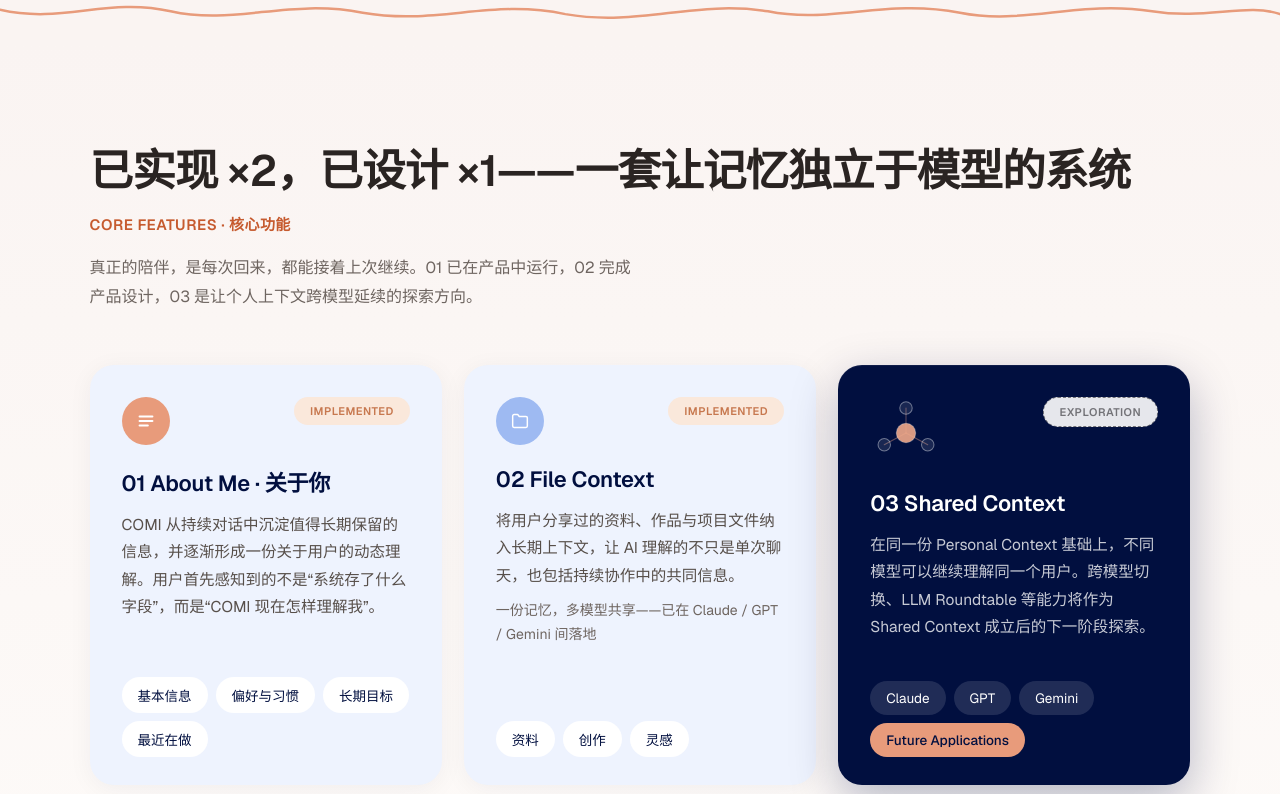
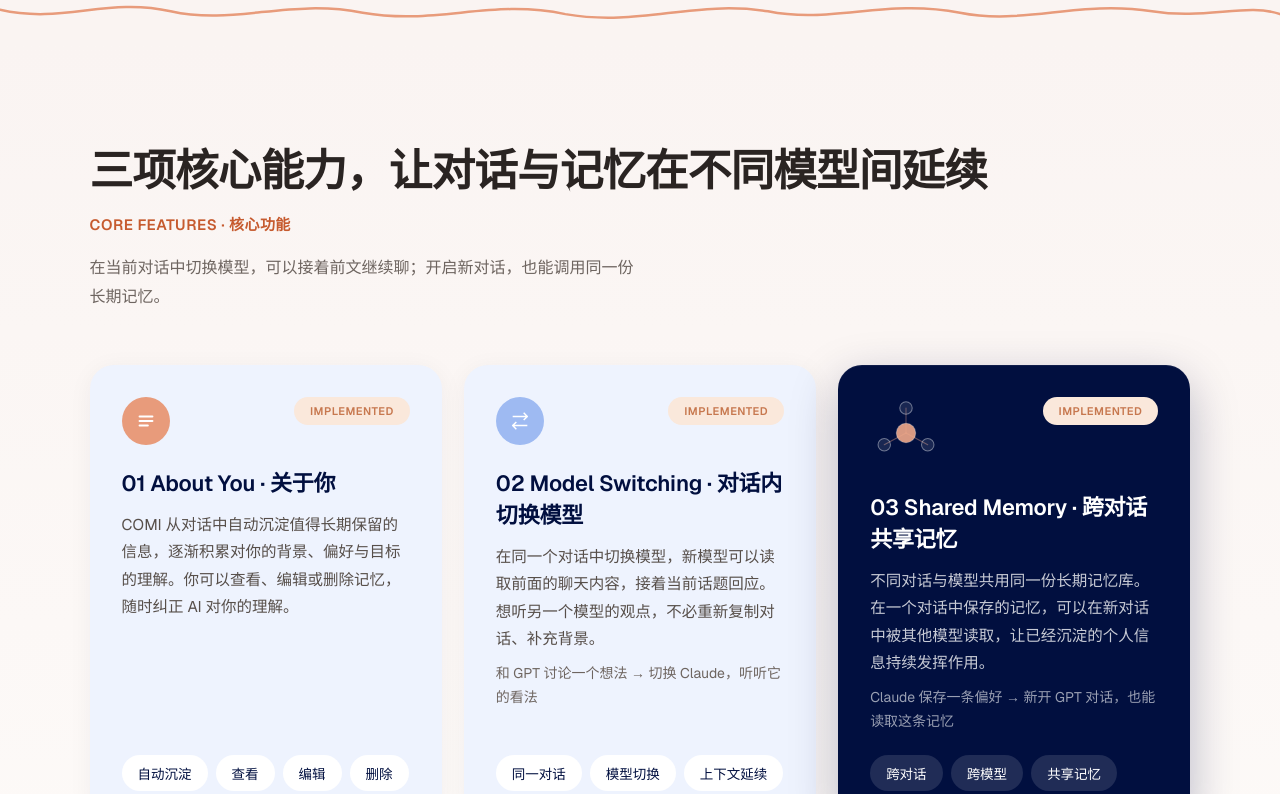
Before and after one commit to leonaL0211/comi-portfolio, a Next.js app: page / in a window 1280 px wide. Shown: the part 1780-2574 px from the top of the page. Built offline with nearby package versions, Linux system fonts and the light colour scheme.

Commit message:
Clarify implemented COMI context and shared memory features

```diff
--- a/app/PortfolioView.tsx
+++ b/app/PortfolioView.tsx
@@ -102,39 +102,34 @@ const STACK = [
   { name: "Codex", desc: "demo 制作 · 视频演示辅助" },
 ];
 
-// Core-features cards (Figma: COMI_P04_Features, node 12:2). "关于我" in
-// the source design is rendered as "关于你" to match the rename already
-// applied throughout the memory-feature deep dive and validation section
-// (see s3c / s6b) — kept consistent rather than reintroducing the name
-// collision with the nav's author-intro link that prompted that rename.
+// Core features reflect the currently implemented COMI capabilities.
 const CORE_FEATURES = [
   {
     no: "01",
-    status: "implemented" as const,
     icon: "notes" as const,
-    title: "About Me",
+    title: "About You",
     titleZh: "关于你",
-    body: "COMI 从持续对话中沉淀值得长期保留的信息，并逐渐形成一份关于用户的动态理解。用户首先感知到的不是“系统存了什么字段”，而是“COMI 现在怎样理解我”。",
-    chips: ["基本信息", "偏好与习惯", "长期目标", "最近在做"],
+    body: "COMI 从对话中自动沉淀值得长期保留的信息，逐渐积累对你的背景、偏好与目标的理解。你可以查看、编辑或删除记忆，随时纠正 AI 对你的理解。",
+    chips: ["自动沉淀", "查看", "编辑", "删除"],
   },
   {
     no: "02",
-    status: "implemented" as const,
-    icon: "folder" as const,
-    title: "File Context",
-    body: "将用户分享过的资料、作品与项目文件纳入长期上下文，让 AI 理解的不只是单次聊天，也包括持续协作中的共同信息。",
-    note: "一份记忆，多模型共享——已在 Claude / GPT / Gemini 间落地",
-    chips: ["资料", "创作", "灵感"],
+    icon: "switch" as const,
+    title: "Model Switching",
+    titleZh: "对话内切换模型",
+    body: "在同一个对话中切换模型，新模型可以读取前面的聊天内容，接着当前话题回应。想听另一个模型的观点，不必重新复制对话、补充背景。",
+    note: "和 GPT 讨论一个想法 → 切换 Claude，听听它的看法",
+    chips: ["同一对话", "模型切换", "上下文延续"],
   },
   {
     no: "03",
-    status: "exploration" as const,
     icon: "roundtable" as const,
     dark: true,
-    title: "Shared Context",
-    body: "在同一份 Personal Context 基础上，不同模型可以继续理解同一个用户。跨模型切换、LLM Roundtable 等能力将作为 Shared Context 成立后的下一阶段探索。",
-    chips: ["Claude", "GPT", "Gemini"],
-    accentChip: "Future Applications",
+    title: "Shared Memory",
+    titleZh: "跨对话共享记忆",
+    body: "不同对话与模型共用同一份长期记忆库。在一个对话中保存的记忆，可以在新对话中被其他模型读取，让已经沉淀的个人信息持续发挥作用。",
+    note: "Claude 保存一条偏好 → 新开 GPT 对话，也能读取这条记忆",
+    chips: ["跨对话", "跨模型", "共享记忆"],
   },
 ];
 
@@ -426,12 +421,12 @@ function NotesIcon({ className }: { className?: string }) {
   );
 }
 
-/** Small open-folder glyph for the File Context feature card. */
-function FolderIcon({ className }: { className?: string }) {
+/** Switching arrows for in-conversation model changes. */
+function ModelSwitchIcon({ className }: { className?: string }) {
   return (
     <svg className={className} viewBox="0 0 24 24" fill="none" aria-hidden="true">
       <path
-        d="M4 6.5a1.5 1.5 0 0 1 1.5-1.5h4l1.7 2H18.5A1.5 1.5 0 0 1 20 8.5v9a1.5 1.5 0 0 1-1.5 1.5h-13A1.5 1.5 0 0 1 4 17.5v-11Z"
+        d="M4 7h16m-4-4 4 4-4 4M20 17H4m4-4-4 4 4 4"
         stroke="currentColor"
         strokeWidth={1.6}
         strokeLinejoin="round"
@@ -632,15 +627,14 @@ export function PortfolioView() {
         <div className={styles.featuresInner}>
           <div className={styles.sectionHead}>
             <h2 data-reveal className={styles.sectionTitle}>
-              已实现 ×2，已设计 ×1——一套让记忆独立于模型的系统
+              三项核心能力，让对话与记忆在不同模型间延续
             </h2>
             <span className={`${styles.eyebrow} ${styles.featuresEyebrow}`}>
               CORE FEATURES · 核心功能
             </span>
           </div>
           <p data-reveal className={styles.productIntro}>
-            真正的陪伴，是每次回来，都能接着上次继续。01 已在产品中运行，02 完成产品设计，03
-            是让个人上下文跨模型延续的探索方向。
+            在当前对话中切换模型，可以接着前文继续聊；开启新对话，也能调用同一份长期记忆。
           </p>
           <div className={styles.featureGrid}>
             {CORE_FEATURES.map((f) => (
@@ -655,22 +649,20 @@ export function PortfolioView() {
                   ) : (
                     <div
                       className={`${styles.featureIconCircle} ${
-                        f.icon === "folder" ? styles.featureIconCircleBlue : ""
+                        f.icon === "switch" ? styles.featureIconCircleBlue : ""
                       }`}
                     >
                       {f.icon === "notes" ? (
                         <NotesIcon className={styles.featureIconGlyph} />
                       ) : (
-                        <FolderIcon className={styles.featureIconGlyph} />
+                        <ModelSwitchIcon className={styles.featureIconGlyph} />
                       )}
                     </div>
                   )}
                   <span
-                    className={`${styles.geist} ${styles.statusPill} ${
-                      f.status === "exploration" ? styles.statusPillExploration : ""
-                    }`}
+                    className={`${styles.geist} ${styles.statusPill}`}
                   >
-                    {f.status === "implemented" ? "IMPLEMENTED" : "EXPLORATION"}
+                    IMPLEMENTED
                   </span>
                 </div>
                 <h3 className={styles.featureTitle}>
@@ -685,9 +677,6 @@ export function PortfolioView() {
                       {chip}
                     </span>
                   ))}
-                  {f.accentChip ? (
-                    <span className={styles.featureTagPillAccent}>{f.accentChip}</span>
-                  ) : null}
                 </div>
               </div>
             ))}
```
